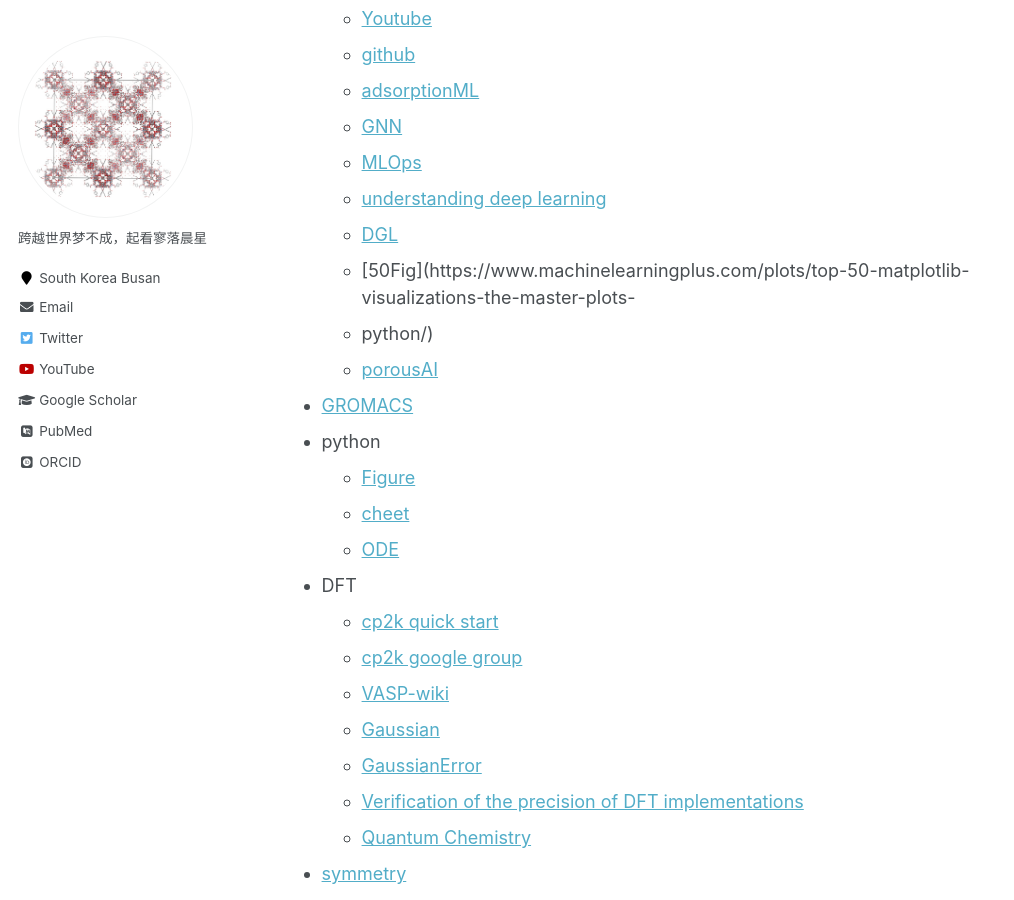
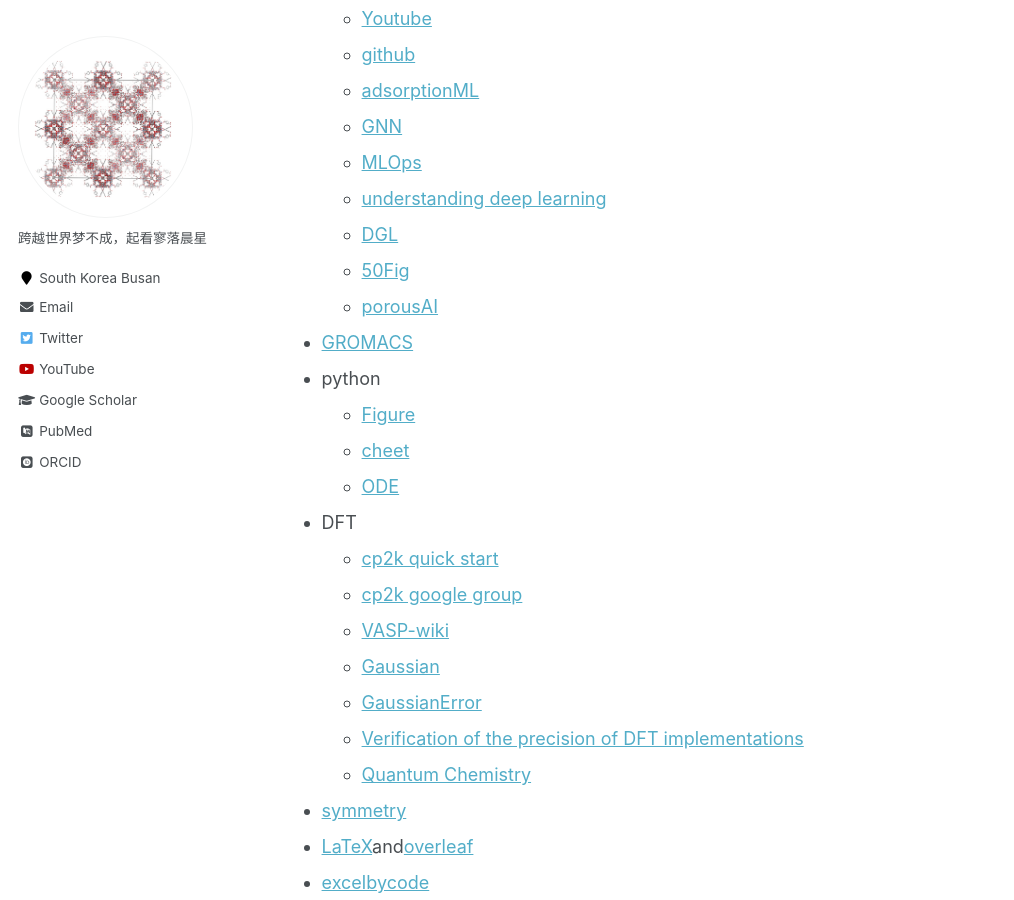
Before and after one commit to sxm13/ZGBshenxiaomoCV.github.io, a Jekyll site: the page built from _pages/markdown.md, in a window 1280 px wide and 900 px high, scrolled down 4981 px. Shown: the whole window, without its empty margins (0-1014 px from the left). Built offline with Jekyll 4.4.1, drawn with Linux system fonts in a browser that asks for light colours; some web fonts are replaced.

Commit message:
Update markdown.md

```diff
--- a/_pages/markdown.md
+++ b/_pages/markdown.md
@@ -145,8 +145,7 @@
   * [MLOps](https://github.com/visenger/awesome-mlops)
   * [understanding deep learning](https://udlbook.github.io/udlbook/)
   * [DGL](https://docs.dgl.ai/guide_cn/graph-feature.html)
-  * [50Fig](https://www.machinelearningplus.com/plots/top-50-matplotlib-visualizations-the-master-plots-
-  * python/)
+  * [50Fig](https://www.machinelearningplus.com/plots/top-50-matplotlib-visualizations-the-master-plots-python/)
   * [porousAI](https://github.com/SimonEnsemble/porous-material-AI-gym?tab=readme-ov-file#construct-your-own-crystal-structures)
 * [GROMACS](https://jerkwin.github.io/9999/10/31/GROMACS%E4%B8%AD%E6%96%87%E6%95%99%E7%A8%8B/)
 * python
```
